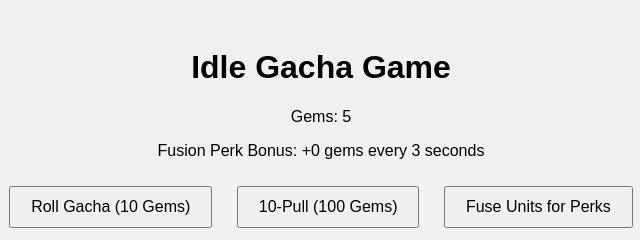
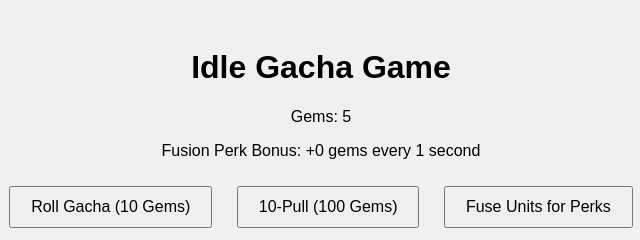
Before and after one commit to jlspooki/idlegacha, a plain HTML site: page index.html in a window 1280 px wide. Shown: the top 240 px of the page, 319-959 px from the left. Drawn offline with Linux system fonts and the light colour scheme.

Commit message:
Update index.html

```diff
--- a/index.html
+++ b/index.html
@@ -126,7 +126,7 @@
 <body>
   <h1>Idle Gacha Game</h1>
   <p>Gems: <span id="gems">0</span></p>
-  <p id="perkBonus">Fusion Perk Bonus: +0 gems every second</p>
+  <p id="perkBonus">Fusion Perk Bonus: +1 gems every 1 second</p>
   <button id="rollBtn">Roll Gacha (10 Gems)</button>
   <button id="roll10Btn">10-Pull (100 Gems)</button>
   <button id="fuseBtn">Fuse Units for Perks</button>
@@ -197,7 +197,7 @@ let totalBonus = 0;
 for (let rarity in fusionPerks) {
   totalBonus += fusionPerks[rarity] * fusionRules[rarity].bonus;
 }
-perkDisplay.textContent = `Fusion Perk Bonus: +${totalBonus} gems every 3 seconds`;
+perkDisplay.textContent = `Fusion Perk Bonus: +${totalBonus} gems every 1 second`;
 
 
       const tally = { Common: 0, Rare: 0, Epic: 0, Legendary: 0 };
```
